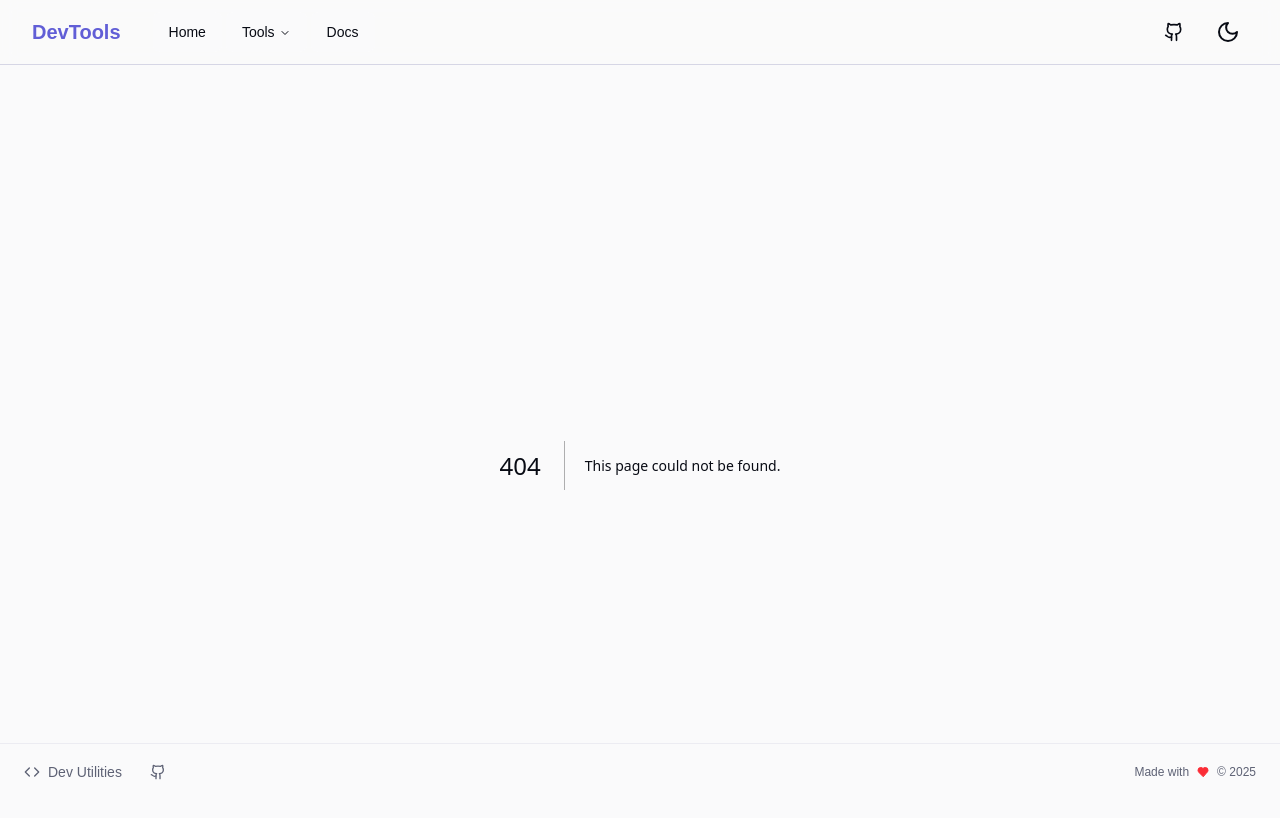
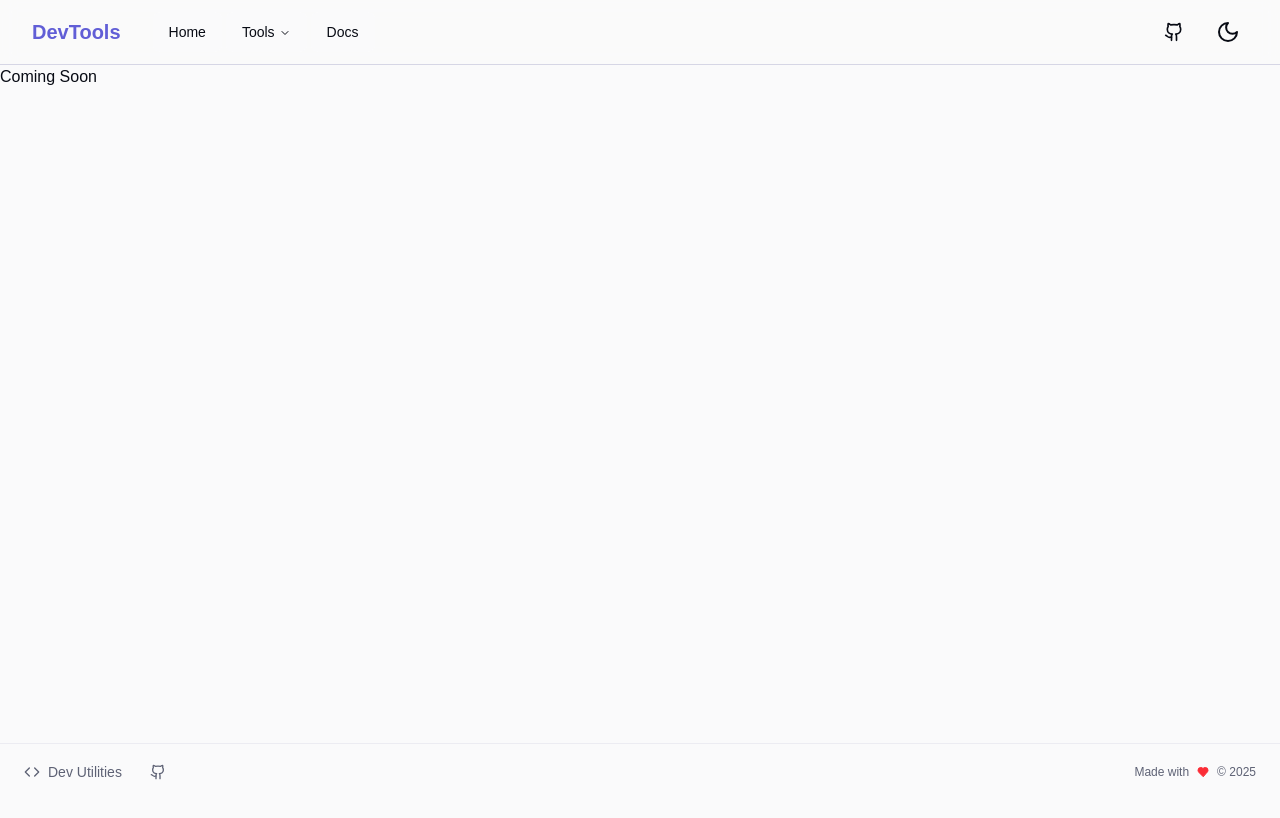
Before and after one commit to TamsaDevs/dev-utilities, a Next.js app: page /json-compare in a window 1280 px wide. Before the commit this address had no page. Shown: the top 818 px of the page. Built offline with nearby package versions, Linux system fonts and the light colour scheme.

Commit message:
feat: implement JSON Compare page with metadata setup

```diff
--- /dev/null
+++ b/src/app/json-compare/page.tsx
@@ -0,0 +1,10 @@
+import { metadata } from "../layout";
+
+export default function JSONComparePage() {
+
+  metadata.title = "JSON Compare";
+  metadata.description = "Compare and analyze JSON data side by side with our online JSON compare tool. Easily spot differences and similarities in your JSON structures.";
+  return (
+    <h1>Coming Soon</h1>
+  );
+}
```
Also changed, not shown: src/components/jsoncompare/JsonCompare.tsx (added), src/utils/jsoncompare/jsoncompareutils.ts (added).
